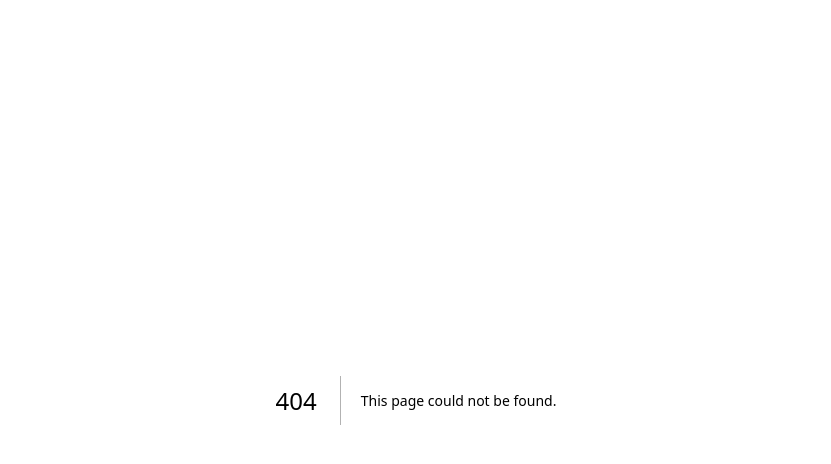
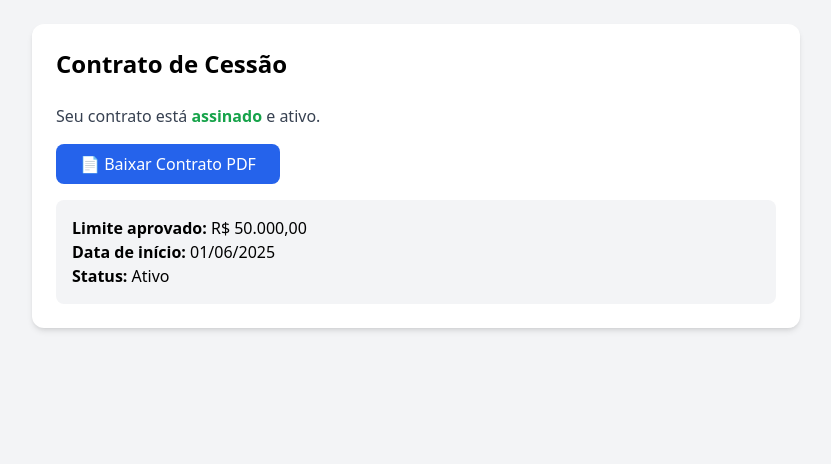
Before and after one commit to Diamank/diamank, a Next.js app: page /painel/contratos in a window 1280 px wide. Before the commit this address had no page. Shown: the top 464 px of the page, without its empty margins (224-1055 px from the left). Built offline with nearby package versions, Linux system fonts and the light colour scheme.

Commit message:
Create contratos.tsx

```diff
--- /dev/null
+++ b/pages/painel/contratos.tsx
@@ -0,0 +1,42 @@
+import { useState } from 'react'
+
+export default function Contratos() {
+  const [contratoAssinado, setContratoAssinado] = useState<boolean>(true)
+
+  return (
+    <div className="min-h-screen bg-gray-100 p-6">
+      <div className="max-w-3xl mx-auto bg-white rounded-xl shadow-md p-6">
+        <h1 className="text-2xl font-bold mb-6">Contrato de Cessão</h1>
+
+        {contratoAssinado ? (
+          <div className="space-y-4">
+            <p className="text-gray-700">
+              Seu contrato está <strong className="text-green-600">assinado</strong> e ativo.
+            </p>
+            <a
+              href="https://meu-bucket.supabase.co/storage/v1/object/public/contratos/exemplo.pdf"
+              target="_blank"
+              rel="noopener noreferrer"
+              className="inline-block bg-blue-600 text-white px-6 py-2 rounded-lg hover:bg-blue-700"
+            >
+              📄 Baixar Contrato PDF
+            </a>
+
+            <div className="bg-gray-100 p-4 rounded-lg">
+              <p><strong>Limite aprovado:</strong> R$ 50.000,00</p>
+              <p><strong>Data de início:</strong> 01/06/2025</p>
+              <p><strong>Status:</strong> Ativo</p>
+            </div>
+          </div>
+        ) : (
+          <div className="space-y-4">
+            <p className="text-yellow-700 font-medium">Você ainda não assinou seu contrato.</p>
+            <button className="bg-green-600 text-white px-6 py-2 rounded-lg hover:bg-green-700">
+              ✍️ Assinar Contrato
+            </button>
+          </div>
+        )}
+      </div>
+    </div>
+  )
+}
```
